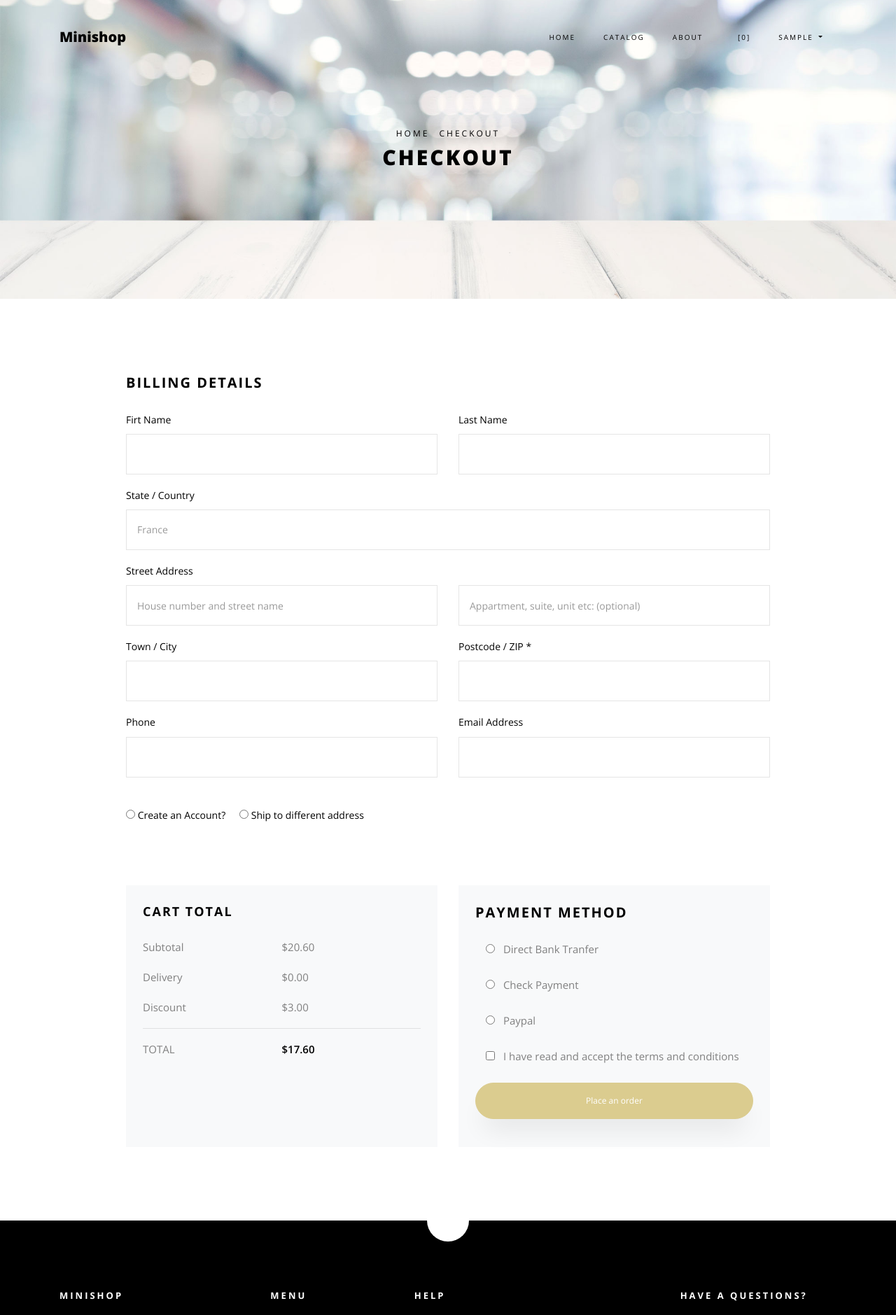
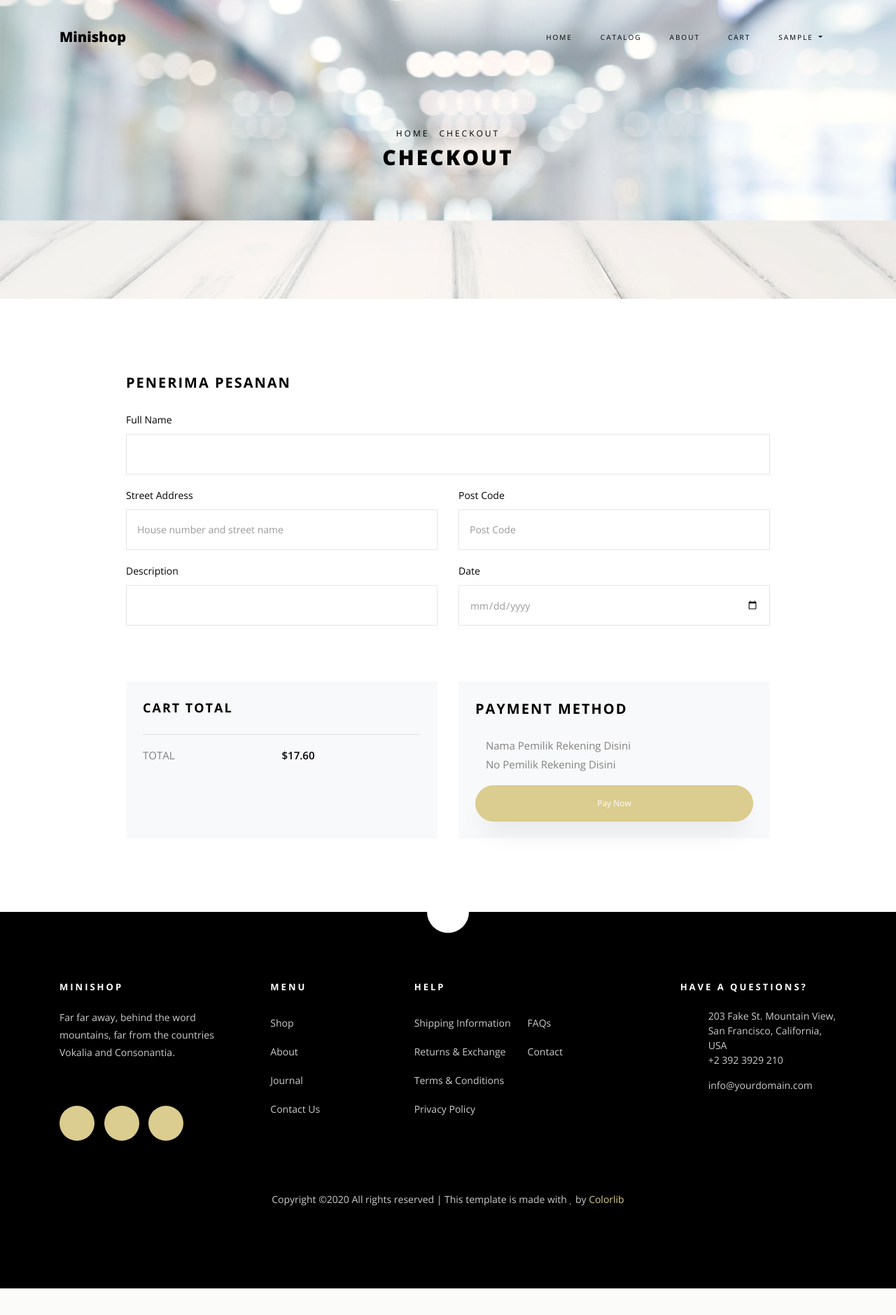
Before and after one commit to wisanggenib/igo-minithesis, a PHP site: page /checkout in a window 1280 px wide. Shown: the top 1879 px of the page at 70% size. After the commit the page ends 1841 px from the top, so only its background shows below. Run offline with PHP 8.4, Linux system fonts and the light colour scheme; the visitor is signed in with stand-in values (Sample User, id 1); some libraries are stand-ins or nearby versions; some web fonts are replaced.

Commit message:
Order System

```diff
--- a/login/action_login.php
+++ b/login/action_login.php
@@ -22,7 +22,7 @@ if (!ctype_alnum ($username) OR !ctype_alnum($pass)) {
 		session_start();
 
 		$_SESSION['username'] = $r['username'];
-		$_SESSION['id'] = $r['id_admin'];
+		$_SESSION['id'] = $r['id_pelanggan'];
 
 		header('location:../index.php');
 
--- a/pages/checkout.php
+++ b/pages/checkout.php
@@ -1,3 +1,8 @@
+<?php
+if (empty($_SESSION['username'])) {
+    echo "<script> alert('Silahkan Login Terlebih Dahulu, sblm melanjutkan pembelian'); window.location = 'login/index.php';</script>";
+}
+?>
 <div class="hero-wrap hero-bread" style="background-image: url('images/bg_6.jpg');">
     <div class="container">
         <div class="row no-gutters slider-text align-items-center justify-content-center">
@@ -13,106 +18,47 @@
     <div class="container">
         <div class="row justify-content-center">
             <div class="col-xl-10 ftco-animate">
-                <form action="#" class="billing-form">
-                    <h3 class="mb-4 billing-heading">Billing Details</h3>
+                <form action="payment_system.php" method="POST" class="billing-form">
+                    <h3 class="mb-4 billing-heading">Penerima Pesanan</h3>
                     <div class="row align-items-end">
-                        <div class="col-md-6">
-                            <div class="form-group">
-                                <label for="firstname">Firt Name</label>
-                                <input type="text" class="form-control" placeholder="">
-                            </div>
-                        </div>
-                        <div class="col-md-6">
-                            <div class="form-group">
-                                <label for="lastname">Last Name</label>
-                                <input type="text" class="form-control" placeholder="">
-                            </div>
-                        </div>
-                        <div class="w-100"></div>
                         <div class="col-md-12">
                             <div class="form-group">
-                                <label for="country">State / Country</label>
-                                <div class="select-wrap">
-                                    <div class="icon"><span class="ion-ios-arrow-down"></span></div>
-                                    <select name="" id="" class="form-control">
-                                        <option value="">France</option>
-                                        <option value="">Italy</option>
-                                        <option value="">Philippines</option>
-                                        <option value="">South Korea</option>
-                                        <option value="">Hongkong</option>
-                                        <option value="">Japan</option>
-                                    </select>
-                                </div>
+                                <label for="firstname">Full Name</label>
+                                <input type="text" class="form-control" placeholder="" name="namaPenerima">
                             </div>
                         </div>
                         <div class="w-100"></div>
                         <div class="col-md-6">
                             <div class="form-group">
                                 <label for="streetaddress">Street Address</label>
-                                <input type="text" class="form-control" placeholder="House number and street name">
+                                <input type="text" class="form-control" name="alamat" placeholder="House number and street name">
                             </div>
                         </div>
                         <div class="col-md-6">
                             <div class="form-group">
-                                <input type="text" class="form-control" placeholder="Appartment, suite, unit etc: (optional)">
+                                <label for="streetaddress">Post Code</label>
+                                <input type="number" class="form-control" placeholder="Post Code">
                             </div>
                         </div>
                         <div class="w-100"></div>
                         <div class="col-md-6">
                             <div class="form-group">
-                                <label for="towncity">Town / City</label>
-                                <input type="text" class="form-control" placeholder="">
+                                <label for="phone">Description</label>
+                                <input type="Teks" class="form-control" name="deskripsi" placeholder="">
                             </div>
                         </div>
                         <div class="col-md-6">
                             <div class="form-group">
-                                <label for="postcodezip">Postcode / ZIP *</label>
-                                <input type="text" class="form-control" placeholder="">
-                            </div>
-                        </div>
-                        <div class="w-100"></div>
-                        <div class="col-md-6">
-                            <div class="form-group">
-                                <label for="phone">Phone</label>
-                                <input type="text" class="form-control" placeholder="">
-                            </div>
-                        </div>
-                        <div class="col-md-6">
-                            <div class="form-group">
-                                <label for="emailaddress">Email Address</label>
-                                <input type="text" class="form-control" placeholder="">
-                            </div>
-                        </div>
-                        <div class="w-100"></div>
-                        <div class="col-md-12">
-                            <div class="form-group mt-4">
-                                <div class="radio">
-                                    <label class="mr-3"><input type="radio" name="optradio"> Create an Account? </label>
-                                    <label><input type="radio" name="optradio"> Ship to different address</label>
-                                </div>
+                                <label for="emailaddress">Date</label>
+                                <input type="date" name="tgl_kirim" class="form-control" placeholder="">
                             </div>
                         </div>
                     </div>
-                </form><!-- END -->
-
-
-
+                <!-- END -->
                 <div class="row mt-5 pt-3 d-flex">
                     <div class="col-md-6 d-flex">
                         <div class="cart-detail cart-total bg-light p-3 p-md-4">
                             <h3 class="billing-heading mb-4">Cart Total</h3>
-                            <p class="d-flex">
-                                <span>Subtotal</span>
-                                <span>$20.60</span>
-                            </p>
-                            <p class="d-flex">
-                                <span>Delivery</span>
-                                <span>$0.00</span>
-                            </p>
-                            <p class="d-flex">
-                                <span>Discount</span>
-                                <span>$3.00</span>
-                            </p>
                             <hr>
                             <p class="d-flex total-price">
                                 <span>Total</span>
@@ -125,36 +71,17 @@
                             <h3 class="billing-heading mb-4">Payment Method</h3>
                             <div class="form-group">
                                 <div class="col-md-12">
-                                    <div class="radio">
-                                        <label><input type="radio" name="optradio" class="mr-2"> Direct Bank Tranfer</label>
-                                    </div>
+                                    <p>
+                                        Nama Pemilik Rekening Disini<br>
+                                        No Pemilik Rekening Disini
+                                    </p>
                                 </div>
                             </div>
-                            <div class="form-group">
-                                <div class="col-md-12">
-                                    <div class="radio">
-                                        <label><input type="radio" name="optradio" class="mr-2"> Check Payment</label>
-                                    </div>
-                                </div>
-                            </div>
-                            <div class="form-group">
-                                <div class="col-md-12">
-                                    <div class="radio">
-                                        <label><input type="radio" name="optradio" class="mr-2"> Paypal</label>
-                                    </div>
-                                </div>
-                            </div>
-                            <div class="form-group">
-                                <div class="col-md-12">
-                                    <div class="checkbox">
-                                        <label><input type="checkbox" value="" class="mr-2"> I have read and accept the terms and conditions</label>
-                                    </div>
-                                </div>
-                            </div>
-                            <p><a href="#" class="btn btn-primary py-3 px-4">Place an order</a></p>
+                            <button type="submit" class="btn btn-primary py-3 px-3"> Pay Now
                         </div>
                     </div>
                 </div>
+                </form>
             </div> <!-- .col-md-8 -->
         </div>
     </div>
--- a/template/header.php
+++ b/template/header.php
@@ -52,7 +52,7 @@ include 'lib/koneksi.php';
           <?php
           } else {
           ?>
-            <li class="nav-item"><a href="cart.php" class="nav-link"><span class="icon-shopping_cart"></span>[0]</a></li>
+            <li class="nav-item"><a href="cart.php" class="nav-link">Cart</span></a></li>
             <!-- <li class="nav-item"><a href="login/logout.php" class="nav-link">Log Out From </a></li> -->
             <li class="dropdown nav-item">
               <div class="dropdown-toggle nav-link" data-toggle="dropdown">
```
Also changed, not shown: payment_system.php (added, +31 -0 lines).
